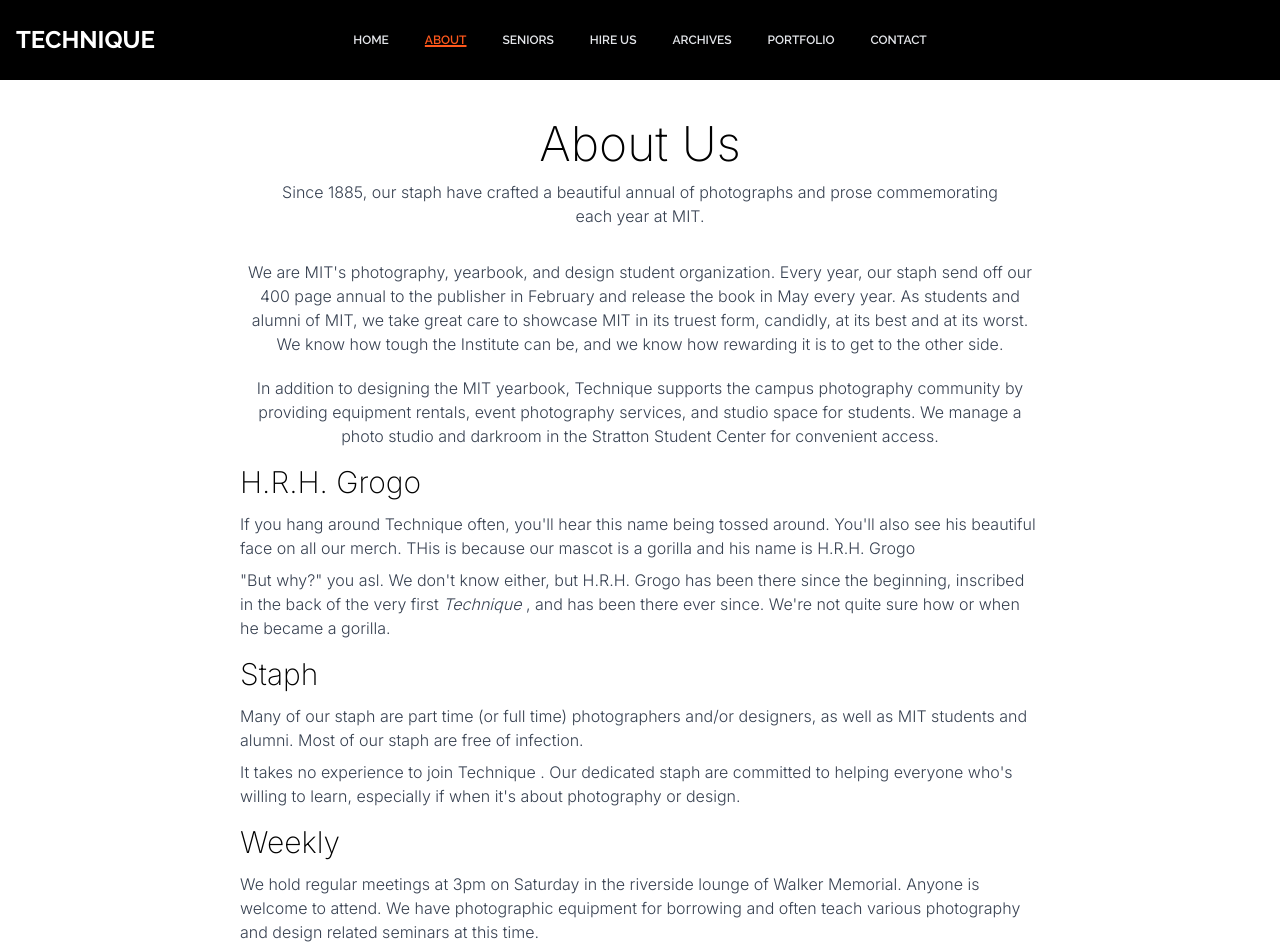
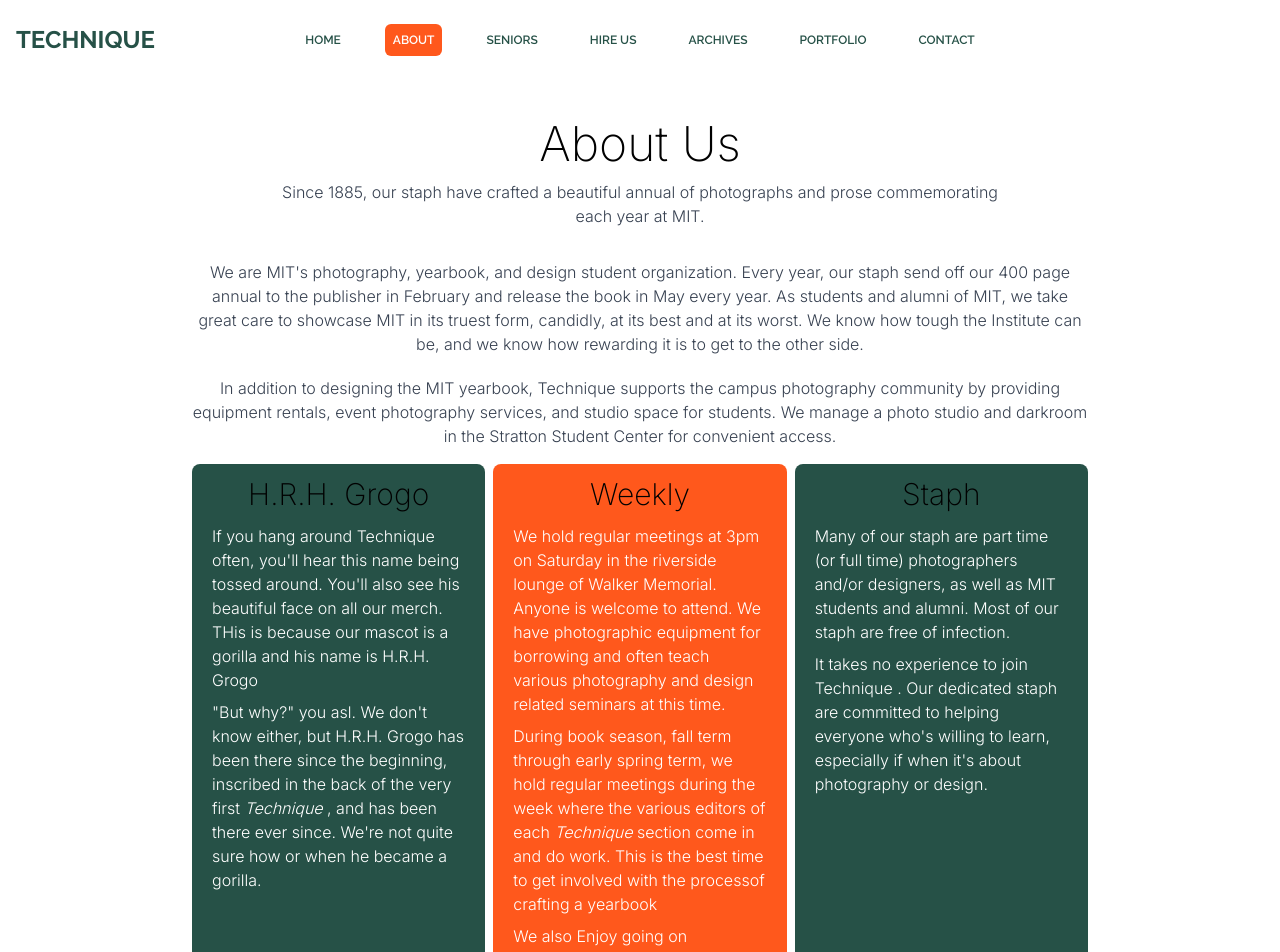
Before and after one commit to MIT-Technique/Technique-Website, a Next.js app: page /about in a window 1280 px wide. Shown: the top 952 px of the page. Built offline with nearby package versions, Linux system fonts and the light colour scheme.

Commit message:
created more minimalist design

```diff
--- a/src/app/about/page.jsx
+++ b/src/app/about/page.jsx
@@ -2,14 +2,15 @@
 import React from "react";
 import Link from "next/link";
 import Footer from "@/components/Footer/Footer";
-import Navbar from "@/components/Navbar_and_Sidebar/Navbar";
+import Navbar from "@/components/Navbar_and_Sidebar/Navbar_new";
 
 function page() {
   return (
     <>
       <Navbar />
-      <div className="min-h-screen  bg-white pt-[15vh] font-light text-gray-700 flex flex-col">
-        <main className="w-full px-12 md:px-60 pb-6">
+      <div className="min-h-screen  bg-white lg:pt-[5vh] pt-[10vh] font-light text-gray-700 flex flex-col ">
+        <main className="w-full px-12 md:px-48 pb-6 flex flex-col">
+          <div>
             <div className="flex flex-col justify-center w-full items-center space-y-3 ">
               <p className="text-5xl font-extralight w-full text-center text-black">
                 About Us
@@ -28,39 +29,64 @@ function page() {
                 organization. Every year, our staph send off our 400 page annual
                 to the publisher in February and release the book in May every
                 year. As students and alumni of MIT, we take great care to
-              showcase MIT in its truest form, candidly, at its best and at its
-              worst. We know how tough the Institute can be, and we know how
-              rewarding it is to get to the other side.
+                showcase MIT in its truest form, candidly, at its best and at
+                its worst. We know how tough the Institute can be, and we know
+                how rewarding it is to get to the other side.
               </p>
               <p className="text-center">
-              In addition to designing the MIT yearbook, Technique supports the
-              campus photography community by providing equipment rentals, event
-              photography services, and studio space for students. We manage a
-              photo studio and darkroom in the Stratton Student Center for
-              convenient access.
+                In addition to designing the MIT yearbook, Technique supports
+                the campus photography community by providing equipment rentals,
+                event photography services, and studio space for students. We
+                manage a photo studio and darkroom in the Stratton Student
+                Center for convenient access.
               </p>
             </div>
-
-          <div className="mt-4 space-y-3">
-            <p className="text-3xl font-extralight text-black">H.R.H. Grogo</p>
+          </div>
+          <div className="flex flex-col lg:flex-row lg:space-x-2">
+            <div className="mt-4 space-y-3 bg-[#265147] rounded-lg text-white p-3 px-5 w-full lg:w-1/3">
+              <p className="text-3xl font-extralight text-black w-full text-center">
+                H.R.H. Grogo
+              </p>
               <div className="space-y-2">
                 <p>
                   If you hang around Technique often, you&apos;ll hear this name
-                being tossed around. You&apos;ll also see his beautiful face on
-                all our merch. THis is because our mascot is a gorilla and his
-                name is H.R.H. Grogo
+                  being tossed around. You&apos;ll also see his beautiful face
+                  on all our merch. THis is because our mascot is a gorilla and
+                  his name is H.R.H. Grogo
                 </p>
                 <p>
                   &quot;But why?&quot; you asl. We don&apos;t know either, but
                   H.R.H. Grogo has been there since the beginning, inscribed in
-                the back of the very first <i>Technique </i>, and has been there
-                ever since. We&apos;re not quite sure how or when he became a
-                gorilla.
+                  the back of the very first <i>Technique </i>, and has been
+                  there ever since. We&apos;re not quite sure how or when he
+                  became a gorilla.
                 </p>
               </div>
             </div>
-          <div className="mt-4 space-y-3">
-            <p className="text-3xl font-extralight text-black">Staph</p>
+            <div className="mt-4 space-y-3 bg-[#FF581c]  rounded-lg text-[#265147] p-3 px-5 w-full lg:w-1/3">
+              <p className="text-3xl font-extralight text-black w-full text-center">Weekly</p>
+              <div className="space-y-2 text-white">
+                <p>
+                  We hold regular meetings at 3pm on Saturday in the riverside
+                  lounge of Walker Memorial. Anyone is welcome to attend. We
+                  have photographic equipment for borrowing and often teach
+                  various photography and design related seminars at this time.
+                </p>
+                <p>
+                  During book season, fall term through early spring term, we
+                  hold regular meetings during the week where the various
+                  editors of each <i>Technique</i> section come in and do work.
+                  This is the best time to get involved with the processof
+                  crafting a yearbook
+                </p>
+                <p>
+                  We also Enjoy going on photwalks and different photographic
+                  excursions from time to time!
+                </p>
+              </div>
+            </div>
+            <div className="mt-4 space-y-3 bg-[#265147] rounded-lg text-white p-3 px-5 w-full lg:w-1/3">
+              <p className="text-3xl font-extralight text-black w-full text-center">Staph</p>
               <div className="space-y-2">
                 <p>
                   Many of our staph are part time (or full time) photographers
@@ -74,26 +100,6 @@ function page() {
                 </p>
               </div>
             </div>
-          <div className="mt-4 space-y-3">
-            <p className="text-3xl font-extralight text-black">Weekly</p>
-            <div className="space-y-2">
-              <p>
-                We hold regular meetings at 3pm on Saturday in the riverside
-                lounge of Walker Memorial. Anyone is welcome to attend. We have
-                photographic equipment for borrowing and often teach various
-                photography and design related seminars at this time.
-              </p>
-              <p>
-                During book season, fall term through early spring term, we hold
-                regular meetings during the week where the various editors of
-                each <i>Technique</i> section come in and do work. This is the
-                best time to get involved with the processof crafting a yearbook
-              </p>
-              <p>
-                We also Enjoy going on photwalks and different photographic
-                excursions from time to time!
-              </p>
-            </div>
           </div>
         </main>
       </div>
--- a/src/app/archives/page.jsx
+++ b/src/app/archives/page.jsx
@@ -4,7 +4,7 @@ import Footer from "@/components/Footer/Footer";
 import CoverCard from "@/components/CoverCard/CoverCard";
 import Image from "next/image";
 import oneEightEightFive from "../../../public/images/covers/1885_Technique@2x.jpg";
-import Navbar from "@/components/Navbar_and_Sidebar/Navbar";
+import Navbar from "@/components/Navbar_and_Sidebar/Navbar_new";
 const options = [
   {
     src: "/images/covers/1885_Technique@2x.jpg",
@@ -288,9 +288,10 @@ const options = [
 function page() {
   return (
     <>
-    <Navbar/>
-      <div className="min-h-screen  flex flex-col pt-[15vh] bg-white ">
-        <main className="h-full w-full px-12 md:px-60 font-light text-gray-700 flex flex-col justify-center items-center">
+      <Navbar />
+      <div className="min-h-screen  flex flex-col lg:pt-[5vh] pt-[10vh] bg-white ">
+        <main className="h-full w-full px-12 md:px-52 font-light  flex flex-col justify-center items-center ">
+          <div className="flex flex-col justify-center items-center bg-[#265147] rounded-t-lg text-white pt-4">
             <div className="flex flex-col justify-center w-full items-center space-y-3 ">
               <p className="text-5xl font-extralight w-full text-center ">
                 Archive
@@ -315,9 +316,10 @@ function page() {
                 );
               })}
             </div>
+          </div>
         </main>
       </div>
-      <Footer/>
+      <Footer />
     </>
   );
 }
--- a/src/app/contact/page.jsx
+++ b/src/app/contact/page.jsx
@@ -1,6 +1,6 @@
 import React from "react";
 import Footer from "@/components/Footer/Footer";
-import Navbar from "@/components/Navbar_and_Sidebar/Navbar";
+import Navbar from "@/components/Navbar_and_Sidebar/Navbar_new.jsx";
 import Image from "next/image";
 import Link from "next/link";
 
@@ -8,7 +8,7 @@ function page() {
   return (
     <>
       <Navbar />
-      <div className="min-h-screen bg-white flex flex-col pt-[15vh] text-black">
+      <div className="min-h-screen bg-white flex flex-col lg:pt-[5vh] pt-[10vh] text-black">
         <main className="w-full h-full px-4 flex flex-col space-y-20">
           {/* <div className="flex flex-col justify-center w-full items-center space-y-3 px-12 md:px-60">
             <p className=" text-center ">HEY THERE</p>
@@ -82,7 +82,7 @@ function page() {
                 Photo Credits: Jade Chongsathapornpong
               </p>
             </div>
-            <div className="w-[100%] xl:w-1/3 h-[45vh] xl:h-[83vh] border-2 border-black rounded-[1rem] py-4 flex-col justify-center items-center">
+            <div className="w-[100%] xl:w-1/3 h-[45vh] xl:h-[83vh]  bg-[#265147]  rounded-[1rem] py-4 flex-col justify-center items-center text-white">
               <div className="flex flex-col space-y-1 items-center">
                 <h className=" text-lg font-[400]"> WANT TO GET IN TOUCH?</h>
                 <Link
@@ -92,7 +92,7 @@ function page() {
                   Email us!
                 </Link>
               </div>
-              <div className="flex flex-col items-center space-y-1 text-gray-500">
+              <div className="flex flex-col items-center space-y-1 ">
                 <h className=" text-base "> VISIT US IN PERSON</h>
                 <div className="flex flex-col items-center font-[250] text-sm">
                   <p>142 Memorial Dr.</p>
@@ -100,7 +100,7 @@ function page() {
                   <p>50-320</p>
                 </div>
               </div>
-              <div className="flex flex-col items-center  space-y-1 text-gray-500">
+              <div className="flex flex-col items-center  space-y-1 ">
                 <h className=" text-base "> MAILING ADDRESS</h>
                 <div className="flex flex-col items-center font-[250] text-sm">
                   <p>MIT Technique</p>
--- a/src/app/hire/page.jsx
+++ b/src/app/hire/page.jsx
@@ -2,7 +2,7 @@
 import React, { useLayoutEffect, useRef, useState } from "react";
 import Link from "next/link";
 import Footer from "@/components/Footer/Footer";
-import Navbar from "@/components/Navbar_and_Sidebar/Navbar";
+import Navbar from "@/components/Navbar_and_Sidebar/Navbar_new";
 import Image from "next/image";
 
 function page() {
@@ -48,12 +48,12 @@ function page() {
     <>
       <Navbar />
       <div
-        className="min-h-screen  bg-white pt-[15vh] font-light text-gray-700 flex flex-col"
+        className="min-h-screen  bg-white pt-[15vh] font-light text-[#265147] flex flex-col"
         ref={screen}
       >
         <main className="w-full  pb-6">
           <div className="flex flex-col justify-center w-full items-center space-y-3 px-12 md:px-60">
-            <p className="text-5xl font-extralight w-full text-center text-black">
+            <p className="text-5xl font-extralight w-full text-center ">
               Hire Us
             </p>
             <p className=" text-center ">
--- a/src/app/seniors/page.jsx
+++ b/src/app/seniors/page.jsx
@@ -1,7 +1,7 @@
 "use client";
 import React from "react";
 import Footer from "@/components/Footer/Footer";
-import Navbar from "@/components/Navbar_and_Sidebar/Navbar";
+import Navbar from "@/components/Navbar_and_Sidebar/Navbar_new";
 import { Button } from "@mui/material";
 import Image from "next/image";
 
@@ -12,7 +12,7 @@ function page() {
   return (
     <>
       <Navbar />
-      <div className="min-h-screen bg-white flex flex-col pt-[15vh]">
+      <div className="min-h-screen bg-white flex flex-col lg:pt-[5vh] pt-[10vh]">
         <main className="h-full w-full px-12 pb-4 md:px-60 md:pb-20">
           <div className="flex flex-col justify-center w-full items-center space-y-3 text-gray-700">
             <div className="pb-1 md:pb-5">
@@ -65,11 +65,11 @@ function page() {
                 </Button>
               </div>
             </div>
-            <div className="pb-1 md:pb-5">
+            <div className="pb-1 md:pb-5 bg-[#265147] rounded-lg text-white p-5">
               <h1 className="text-3xl font-extralight w-full text-left">
                 Dress Code
               </h1>
-              <div>
+              <div className="">
                 <p>
                   There is no dress code for senior portraits. You can show up
                   in a suit, dress, or even your pajamas. We have even had
--- a/src/components/CoverCard/CoverCard.css
+++ b/src/components/CoverCard/CoverCard.css
@@ -14,7 +14,7 @@
 }
 .colorChange::after {
     content: "";
-    background-color: #ededed;
+    background-color: #FF581c;
     border-radius: 0.75rem; /* 12px */
     position: absolute;
     left: 0;
--- a/src/components/CoverCard/CoverCard.jsx
+++ b/src/components/CoverCard/CoverCard.jsx
@@ -5,7 +5,7 @@ import Card from "./CoverCard.css"
 
 function CoverCard(props) {
   return (
-    <div className="bg-gray-50 rounded-lg flex  flex-col w-fit p-5 items-center m-3 card  text-black colorChange shadow-md shadow-[#a6a8ab]">
+    <div className="bg-gray-50 rounded-lg flex  flex-col w-fit p-5 items-center m-3 card  text-black colorChange shadow-md shadow-[#243e38]">
       <a
         href={props.href}
         target="_blank"
--- /dev/null
+++ b/src/components/Navbar_and_Sidebar/Navbar_new.jsx
@@ -0,0 +1,125 @@
+"use client";
+import React, { useState, useEffect } from "react";
+import Sidebar from "./Sidebar.jsx";
+import Link from "next/link";
+import { usePathname } from "next/navigation";
+import Navbarcss from "./Navbar.css";
+
+function Navbar() {
+  const pathname = usePathname();
+  const [firstLoad, setFirstLoad] = useState(true);
+
+  useEffect(() => {
+    function handleScroll() {
+      if (window.scrollY > 0 || pathname !== "/") {
+        setFirstLoad(false);
+        setIsScrolled(true);
+      } else {
+        setIsScrolled(false);
+      }
+    }
+    if (pathname !== "/") {
+      setIsScrolled(true);
+    }
+    window.addEventListener("scroll", handleScroll);
+    return () => {
+      window.removeEventListener("scroll", handleScroll);
+    };
+  }, [pathname]);
+
+  const [isScrolled, setIsScrolled] = useState(false);
+  const [isOpen, setIsOpen] = useState(false);
+
+  return (
+    <>
+      <div className="flex flex-col relative z-50 bg-transparent bg-white">
+        <nav
+          className={`hidden lg:flex  font-sans h-[10vh] items-center px-12 lg:px-30 justify-between text-[#265147]  top-0 w-full z-50  `}
+        >
+          <Link
+            className="text-xl lg:text-2xl font-bold  absolute left-4"
+            href="/"
+          >
+            TECHNIQUE
+          </Link>
+          <div className="flex space-x-9 text-xs w-full justify-center font-semibold">
+            <Link
+              className={` ${
+                pathname == "/"
+                  ? "text-white  hover:bg-[#265147] p-2 rounded-md bg-[#FF581c]"
+                  : "hover:text-[#FF581c] p-2"
+              }`}
+              href="/"
+            >
+              HOME
+            </Link>
+            <Link
+              className={` ${
+                pathname == "/about"
+                  ? "text-white  hover:bg-[#265147] p-2 rounded-md bg-[#FF581c]"
+                  : "hover:text-[#FF581c] p-2"
+              }`}
+              href="/about"
+            >
+              ABOUT
+            </Link>
+            <Link
+              className={` ${
+                pathname == "/seniors"
+                  ? "text-white  hover:bg-[#265147] p-2 rounded-md bg-[#FF581c]"
+                  : "hover:text-[#FF581c] p-2"
+              }`}
+              href="/seniors"
+            >
+              SENIORS
+            </Link>
+            <Link
+              className={` ${
+                pathname == "/hire"
+                  ? "text-white  hover:bg-[#265147] p-2 rounded-md bg-[#FF581c]"
+                  : "hover:text-[#FF581c] p-2"
+              }`}
+              href="/hire"
+            >
+              HIRE US
+            </Link>
+
+            <Link
+              className={` ${
+                pathname == "/archives"
+                  ? "text-white  hover:bg-[#265147] p-2 rounded-md bg-[#FF581c]"
+                  : "hover:text-[#FF581c] p-2"
+              }`}
+              href="/archives"
+            >
+              ARCHIVES
+            </Link>
+            <Link
+              className={` ${
+                pathname == "/portfolio"
+                  ? "text-white  hover:bg-[#265147] p-2 rounded-md bg-[#FF581c]"
+                  : "hover:text-[#FF581c] p-2"
+              }`}
+              href="/portfolio"
+            >
+              PORTFOLIO
+            </Link>
+            <Link
+              className={` ${
+                pathname == "/contact"
+                  ? "text-white  hover:bg-[#265147] p-2 rounded-md bg-[#FF581c]"
+                  : "hover:text-[#FF581c] p-2"
+              }`}
+              href="/contact"
+            >
+              CONTACT
+            </Link>
+          </div>
+        </nav>
+      </div>
+      <Sidebar isScrolled={isScrolled} />
+    </>
+  );
+}
+
+export default Navbar;
--- a/src/components/Navbar_and_Sidebar/Sidebar.jsx
+++ b/src/components/Navbar_and_Sidebar/Sidebar.jsx
@@ -34,7 +34,7 @@ function Sidebar({ isScrolled }) {
 
   return (
     <div
-      className={`bg-black  h-[10vh]  lg:hidden flex fixed top-0 z-30 w-full items-center font-sans justify-between px-4 ${
+      className={`absolute bg-black  h-[10vh]  lg:hidden flex top-0 z-30 w-full items-center font-sans justify-between px-4 ${
         isScrolled ? "bg-opacity-85" : "bg-opacity-0"
       }`}
     >
--- a/src/components/SimpleCarousel/SimpleCarousel.jsx
+++ b/src/components/SimpleCarousel/SimpleCarousel.jsx
@@ -94,7 +94,7 @@ function SimpleCarousel({ images, reverseDirection }) {
           return (
             <SwiperSlide
               key={key}
-              className="text-black  relative bg-black rounded-2xl"
+              className="text-black  relative bg-white rounded-2xl"
             >
               <Image
                 className="rounded-3xl relative"
@@ -110,7 +110,7 @@ function SimpleCarousel({ images, reverseDirection }) {
               >
                 Photo Credits: {photographer}
               </p>
-              <div className="swiper-lazy-preloader swiper-lazy-preloader-white"></div>
+              <div className="swiper-lazy-preloader swiper-lazy-preloader-black"></div>
             </SwiperSlide>
           );
         })}
```
Also changed, not shown: src/app/portfolio/page.jsx (+8 -11 lines). Lines whose indentation alone changed are shown as unchanged.
